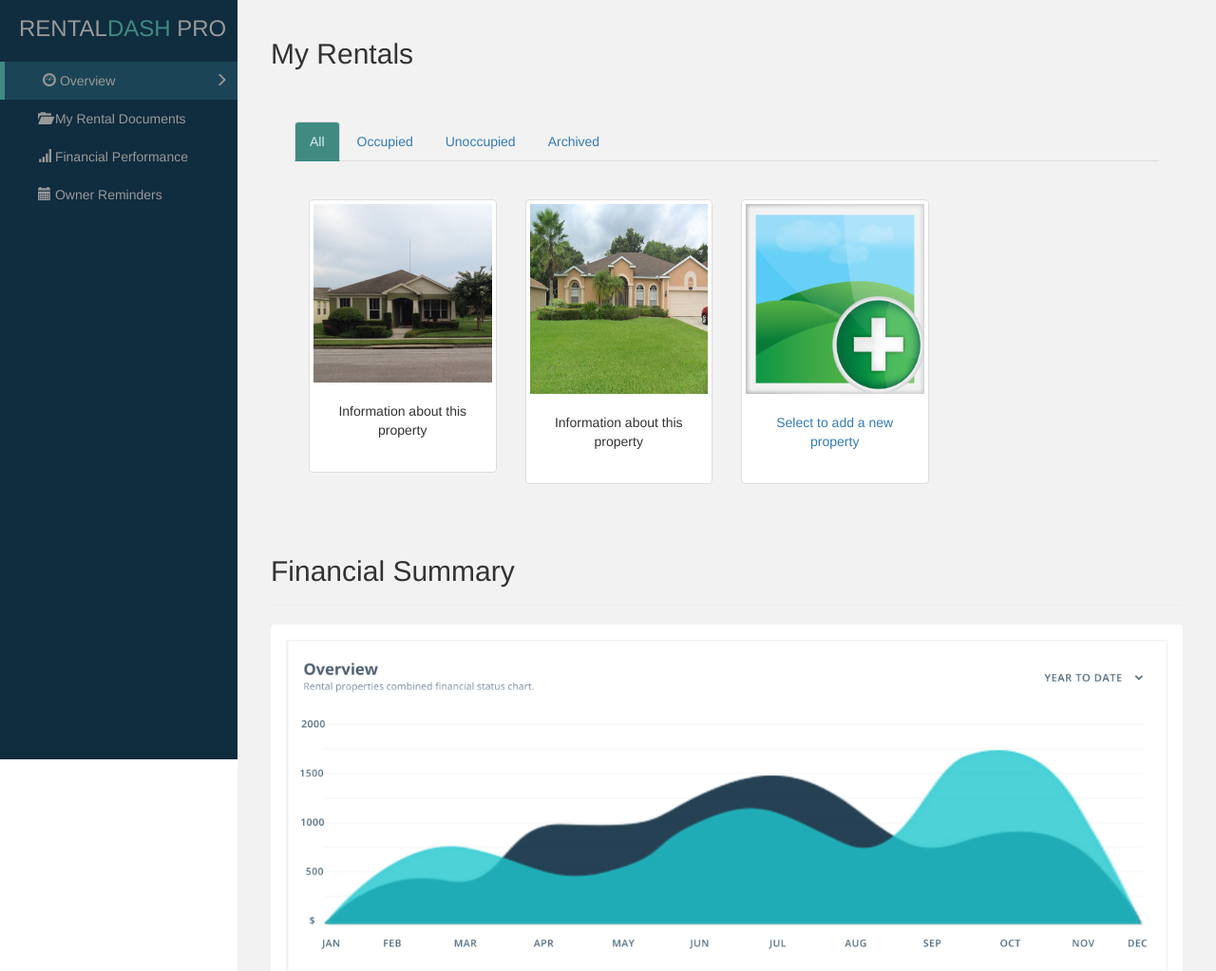
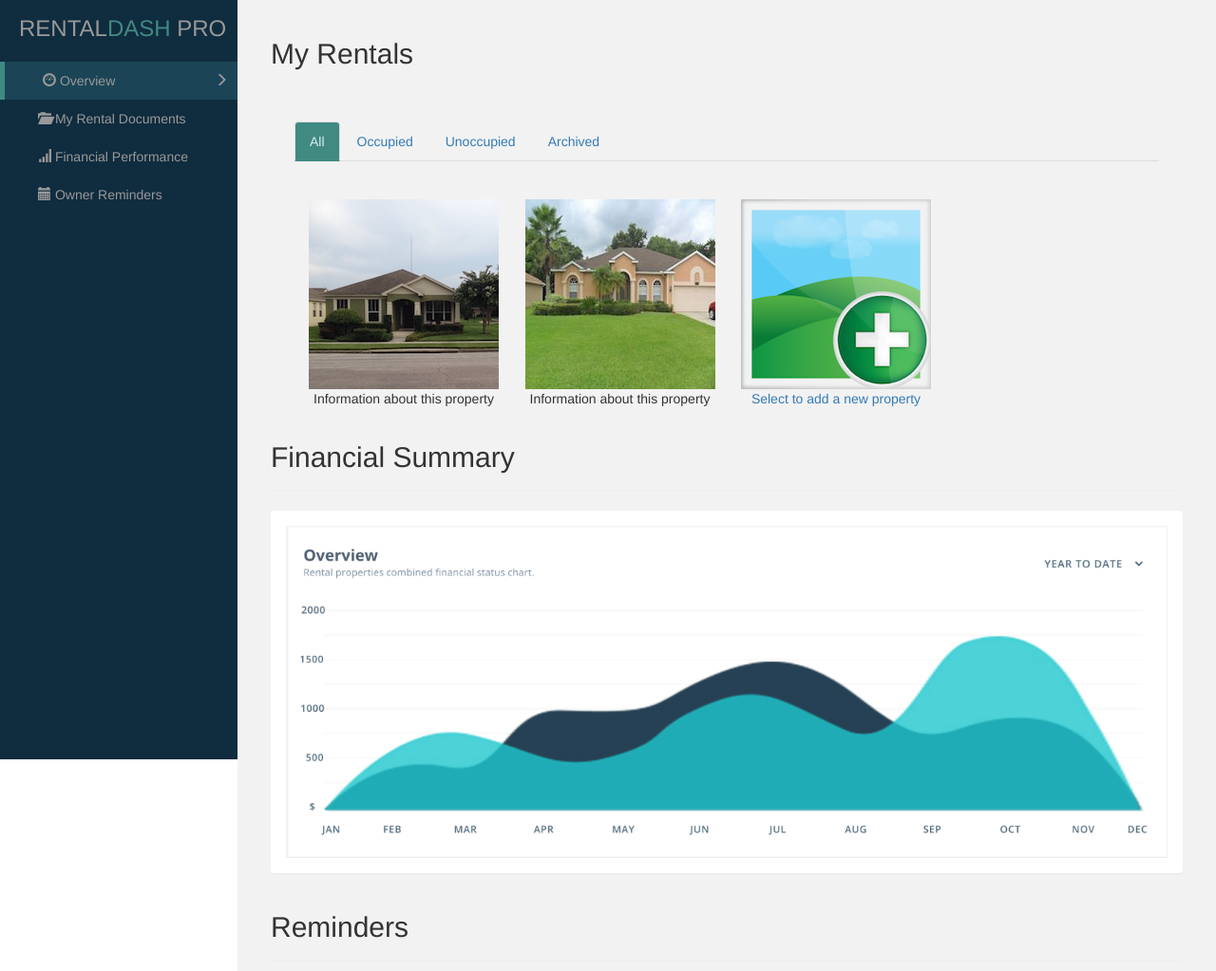
Before and after one commit to rgtalbot/rentaldashpro, a PHP site: page /overview.html in a window 1280 px wide. Shown: the part 70-1093 px from the top of the page at 95% size. Run offline with PHP 8.4, Linux system fonts and the light colour scheme; some libraries are stand-ins or nearby versions.

Commit message:
recent js and css changes

```diff
--- a/assets/css/style.css
+++ b/assets/css/style.css
@@ -105,10 +105,22 @@
     width: 100%;
     overflow: auto;
 }
+.rdp-
 
 .img-caption {
-    margin: 10px;
-    padding: 10px;
+    margin: 15px;
+    padding: 15px;
+}
+.rdp-photo-card-img {
+    display: block;
+    width: 100%;
+    height: 200px;
+
+}
+.rdp-photo-card-property {
+    width: 200px;
+    height: 200px;
+
 }
 
 .rentaldash {
--- a/assets/javascript/script.js
+++ b/assets/javascript/script.js
@@ -3,9 +3,9 @@ $(document).on("click",".modalAddBtn",function() {
 
     var houseCol = $('<div>').addClass("col-xs-6 col-md-4 col-lg-3");
 
-    var houseDiv = $('<div>').addClass("thumbnail");
+    var houseDiv = $('<div>').addClass("rdp-photo-card-property");
 
-    var houseImg = $('<img>').addClass("img-responsive")
+    var houseImg = $('<img>').addClass("rdp-photo-card-img")
         .attr("src", "assets/images/house2.jpg");
 
     var houseDiv2 = $('<div>')
@@ -13,7 +13,7 @@ $(document).on("click",".modalAddBtn",function() {
 
     var housePara = $('<p>')
         .addClass("text-center")
-        .text("Simple Information about this house");
+        .text("Information about this property");
 
     housePara.appendTo(houseDiv2);
     houseImg.appendTo(houseDiv);
--- a/overview.html
+++ b/overview.html
@@ -91,9 +91,9 @@
 
             <div class="row ownerList">
                 <div class="col-xs-6 col-md-4 col-lg-3">
-                    <div class="thumbnail">
+                    <div class="rdp-photo-card-property">
                         <a href="dashboard.html">
-                        <img class="img-responsive" src="assets/images/house1.jpg">
+                        <img class="rdp-photo-card-img" src="assets/images/house1.jpg">
                             </a>
                         <div class="img-caption">
                             <p class="text-center">Information about this property</p>
@@ -101,8 +101,8 @@
                     </div>
                 </div>
                 <div class="col-xs-6 col-md-4 col-lg-3">
-                    <div class="thumbnail">
-                        <img class="img-responsive" src="assets/images/house2.jpg">
+                    <div class="rdp-photo-card-property">
+                        <img class="rdp-photo-card-img" src="assets/images/house2.jpg">
                         <div class="img-caption">
                             <p class="text-center">Information about this property</p>
                         </div>
@@ -110,8 +110,8 @@
                 </div>
                 <div class="col-xs-6 col-md-4 col-lg-3">
                     <a href="#formModal" data-toggle="modal">
-                        <div class="thumbnail">
-                            <img class="img-responsive" src="assets/images/add.png">
+                        <div class="rdp-photo-card-property">
+                            <img class="rdp-photo-card-img" src="assets/images/add.png">
                             <div class="img-caption">
                                 <p class="text-center">Select to add a new property</p>
                             </div>
```
Also changed, not shown: assets/javascript/validation.js (+45 -23 lines), assets/css/dashboard.css (added), assets/css/login.css (added), assets/images/add.png, assets/images/house1.jpg, assets/images/house2.jpg.
